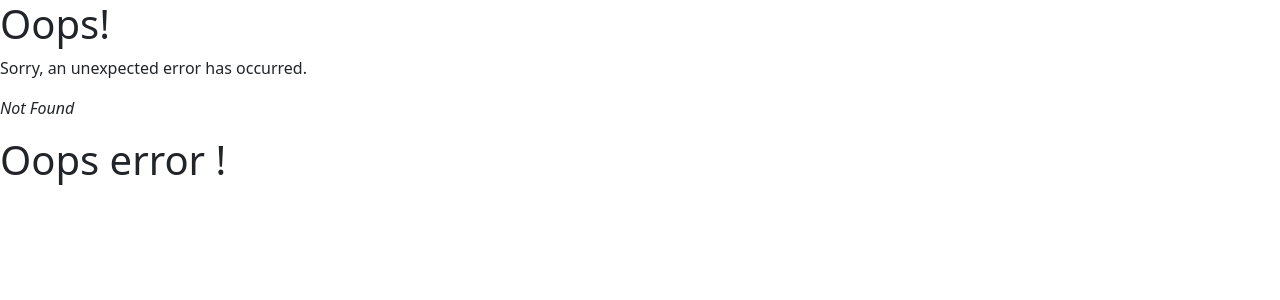
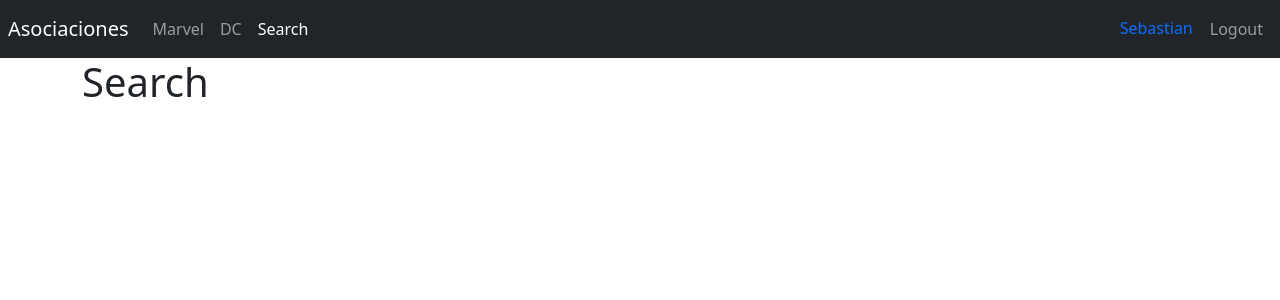
Before and after one commit to SebastianOrtegaCL/heroes-SPA, a React (Vite) app: page /search in a window 1280 px wide. Before the commit this address had no page. Shown: the top 300 px of the page. Built offline with nearby package versions, Linux system fonts and the light colour scheme.

Commit message:
navbar routes

```diff
--- a/src/heroes/pages/DcPage.jsx
+++ b/src/heroes/pages/DcPage.jsx
@@ -1,7 +1,11 @@
 export const DcPage = () => {
   return (
     <>
+      <div className="container">
+
         <h1>DC page</h1>
+
+      </div>
     </>
   )
 }
--- /dev/null
+++ b/src/heroes/pages/Hero.jsx
@@ -0,0 +1,12 @@
+
+export const Hero = () => {
+  return (
+    <>
+        <div className="container">
+
+            <h1>Hero</h1>
+
+        </div>
+    </>
+  )
+}
--- a/src/heroes/pages/MarvelPage.jsx
+++ b/src/heroes/pages/MarvelPage.jsx
@@ -2,7 +2,9 @@
 export const MarvelPage = () => {
   return (
    <>
+      <div className="container">
         <h1>Marvel Page !</h1>
+      </div>
    </>
   )
 }
--- /dev/null
+++ b/src/heroes/pages/Search.jsx
@@ -0,0 +1,11 @@
+
+export const Search = () => {
+  return (
+    <>
+        <div className="container">
+            <h1>Search</h1>
+
+        </div>
+    </>
+  )
+}
--- a/src/heroes/pages/index.js
+++ b/src/heroes/pages/index.js
@@ -1,2 +1,4 @@
 export * from './DcPage';
 export * from './MarvelPage';
+export * from './Hero';
+export * from './Search';
--- a/src/ui/components/Navbar.jsx
+++ b/src/ui/components/Navbar.jsx
@@ -35,6 +35,14 @@ export const Navbar = () => {
                     >
                         DC
                     </NavLink>
+                    <NavLink
+                        to='/search'
+                        className={ ({ isActive, isPending }) =>
+                            isPending ? 'nav-item nav-link' : isActive ? 'nav-item nav-link active' : 'nav-item nav-link'
+                        }
+                    >
+                        Search
+                    </NavLink>
                 </div>
             </div>
 
```
Also changed, not shown: src/main.jsx (+11 -4 lines), 1 other file (tests, documents, lock files or other folders).
